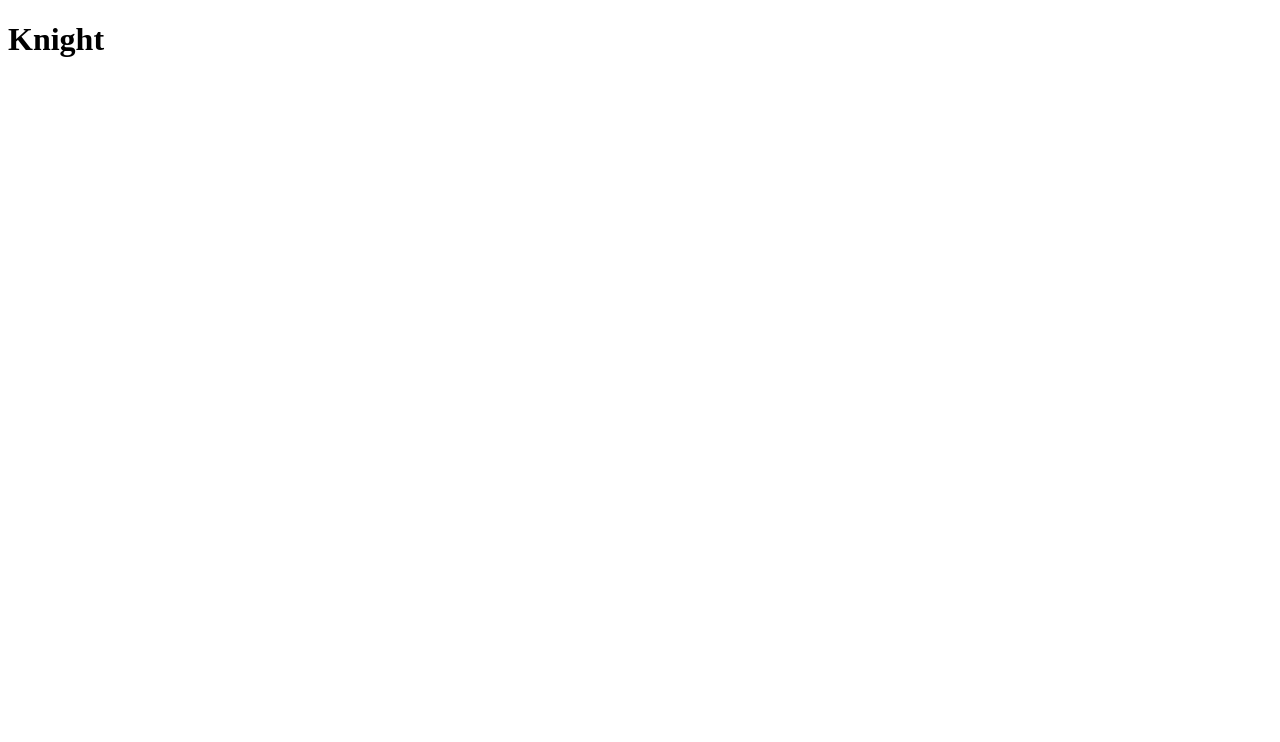
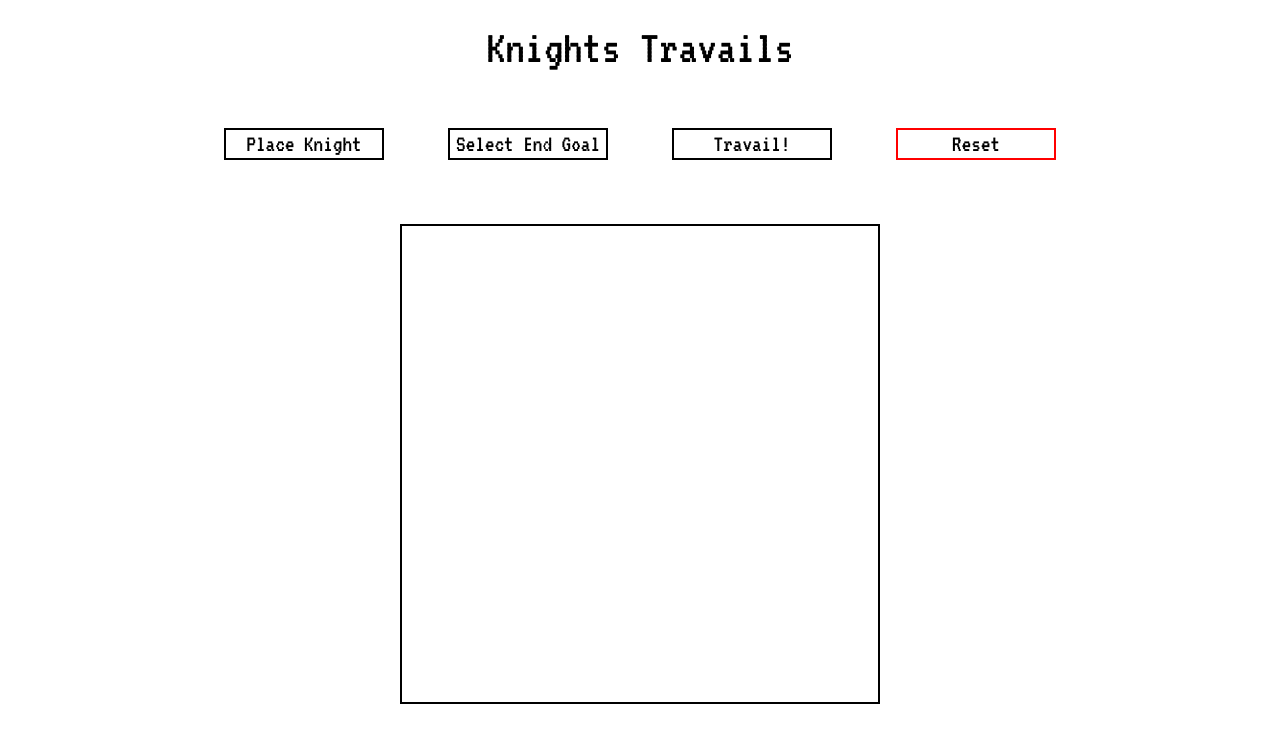
Before and after one commit to hassanbaryal/knights-travails, a website built with webpack: page src/template.html in a window 1280 px wide. Built offline with nearby package versions, Linux system fonts and the light colour scheme.

Commit message:
Created webpage and styling for webpage

```diff
--- a/src/styles/style.css
+++ b/src/styles/style.css
@@ -0,0 +1,134 @@
+@import url('https://fonts.googleapis.com/css2?family=VT323&display=swap');
+
+
+:root {
+
+}
+
+*,
+*::after,
+*::before {
+  font-family: 'VT323', system-ui, -apple-system, BlinkMacSystemFont, 'Segoe UI', Roboto, Oxygen, Ubuntu, Cantarell, 'Open Sans', 'Helvetica Neue', sans-serif;
+  box-sizing: border-box;
+  color: var(--font-colour);
+  margin: 0;
+  padding: 0;
+}
+
+html {
+  font-size: 16px;
+  position: relative;
+  height: 100%;
+  overflow: auto;
+}
+
+body {
+  height: 100%;
+  background-color: var(--bg-colour);
+
+  display: flex;
+  flex-flow: column;
+  justify-content: space-between;
+}
+
+button {
+  height: 2rem;
+  width: 10rem;
+  font-size: 1.5rem;
+  background-color: white;
+  border: 2px solid black;
+  outline: none;
+  cursor: pointer;
+  transition: 0.25s;
+}
+
+button:hover {
+  transform: scale(1.05);
+}
+
+button:focus {
+  transform: scale(1.05);
+}
+
+button:disabled {
+  border: 2px solid grey;
+  color: grey;
+  transform: scale(0.9);
+  cursor: not-allowed;
+}
+
+button.error {
+  border: 2px solid red;
+  animation: 0.2s 4 tilt-shaking alternate;
+}
+
+@keyframes tilt-shaking {
+  0% { transform: rotate(0deg); }
+  25% { transform: rotate(5deg); }
+  50% { transform: rotate(0deg); }
+  75% { transform: rotate(-5deg); }
+  100% { transform: rotate(0deg); }
+}
+
+/* HEADER */
+header {
+  height: 15vh;
+  font-size: 3rem;
+  display: flex;
+  justify-content: center;
+  align-items: center;
+}
+
+/* MAIN */
+main {
+  height: 100%;
+  display: flex;
+  flex-direction: column;
+  align-items: center;
+  justify-content: space-around;
+}
+
+.buttons {
+  width: 100%;
+  display: flex;
+  justify-content: center;
+  gap: 5%;
+}
+
+.board {
+  height: 75%;
+  aspect-ratio: 1 / 1;
+  /* width: 75%; */
+  border: 2px solid black;
+  display: grid;
+  grid-template-columns: repeat(8, 1fr);
+  grid-template-rows: repeat(8, 1fr);
+}
+
+.board .space {
+  display: flex;
+  justify-content: center;
+  align-items: center;
+  position: relative;
+}
+
+.space img {
+  height: 70%;
+  width: 70%;
+}
+
+.board div:nth-child(-n + 8):nth-child(even),
+.board div:nth-child(n + 8):nth-child(-n + 16):nth-child(odd),
+.board div:nth-child(n + 17):nth-child(-n + 24):nth-child(even),
+.board div:nth-child(n + 25):nth-child(-n + 32):nth-child(odd),
+.board div:nth-child(n + 33):nth-child(-n + 40):nth-child(even),
+.board div:nth-child(n + 41):nth-child(-n + 48):nth-child(odd),
+.board div:nth-child(n + 49):nth-child(-n + 56):nth-child(even),
+.board div:nth-child(n + 57):nth-child(-n + 64):nth-child(odd)  {
+  background-color: black;
+}
+
+/* FOOTER */
+footer {
+  height: 10vh;
+}
--- a/src/template.html
+++ b/src/template.html
@@ -7,6 +7,24 @@
   <title><%= htmlWebpackPlugin.options.title %></title>
 </head>
 <body>
-  <h1>Knight</h1>
+  <header>
+    <p>Knights Travails</p>
+  </header>
+  <main>
+    <div class="buttons">
+      <button type="button" class="knight-btn">Place Knight</button>
+      <button type="button" class="goal-btn">Select End Goal</button>
+      <button type="button" class="travail-btn">Travail!</button>
+      <button type="button" class="reset-btn error">Reset</button>
+    </div>
+
+    <div class="board">
+
+    </div>
+  </main>
+
+  <footer>
+
+  </footer>
 </body>
 </html>
```
